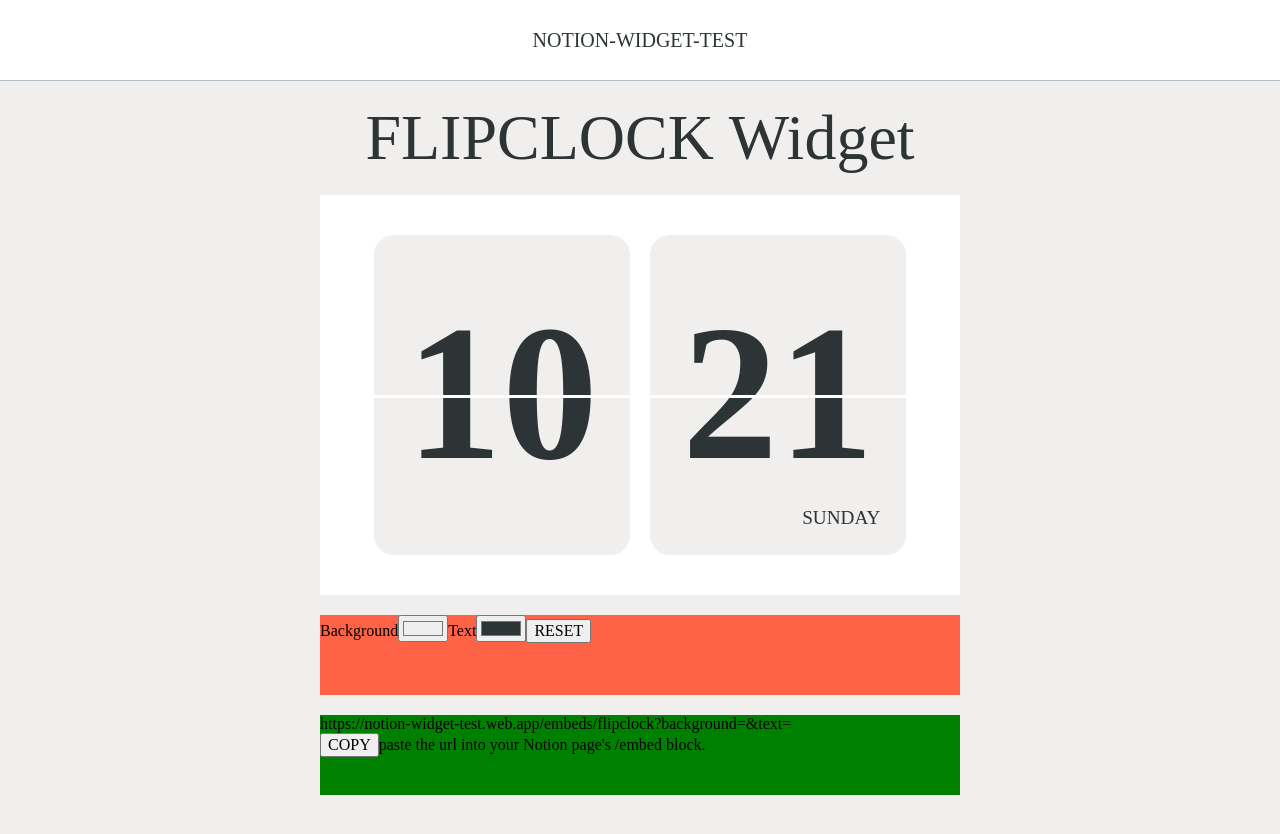
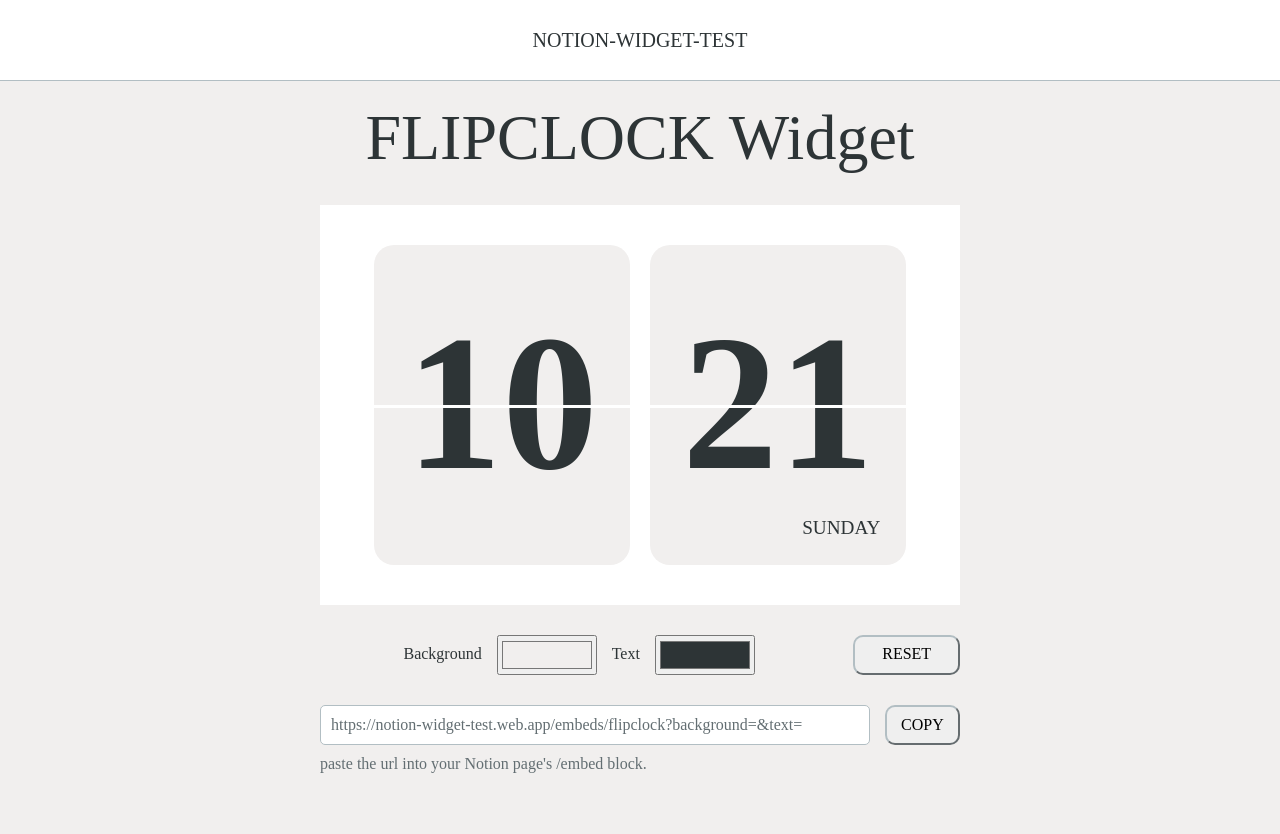
Before and after one commit to ohnas/notion-widget-test, a React (Create React App) app: page /widget/flipclock in a window 1280 px wide. Shown: the top 834 px of the page. Built offline with nearby package versions, Linux system fonts and the light colour scheme.

Commit message:
widget page style

```diff
--- a/src/pages/widget/Widget.js
+++ b/src/pages/widget/Widget.js
@@ -41,8 +41,6 @@ function Widget() {
             console.log('Something went wrong', error);
         })
     }
-    console.log(encodedBackgroundColor);
-    console.log(encodedTextColor);
 
     return(
         <div className={styles.container}>
@@ -60,17 +58,21 @@ function Widget() {
                 }
             </div>
             <div className={styles.color_picker}>
-                <label htmlFor="background">Background</label>
-                <input id="background" type="color" value={backgroundColor} onChange={handleBackgroundColor} />
-                <label htmlFor="text">Text</label>
-                <input id="text" type="color" value={textColor} onChange={handleTextColor} />
+                <div className={styles.color}>
+                    <label htmlFor="background">Background</label>
+                    <input id="background" type="color" value={backgroundColor} onChange={handleBackgroundColor} />
+                    <label htmlFor="text">Text</label>
+                    <input id="text" type="color" value={textColor} onChange={handleTextColor} />
+                </div>
                 <button onClick={handleResetBtn}>RESET</button>
             </div>
             <div className={styles.clipboard}>
-                <div>
+                <div className={styles.url}>
                     <span>{`https://notion-widget-test.web.app/embeds/${widgetName}?background=${encodedBackgroundColor}&text=${encodedTextColor}`}</span>
                 </div>
                 <button onClick={handleData}>COPY</button>
+            </div>
+            <div className={styles.info}>
                 <span>paste the url into your Notion page's /embed block.</span>
             </div>
         </div>
--- a/src/pages/widget/Widget.module.css
+++ b/src/pages/widget/Widget.module.css
@@ -4,7 +4,7 @@
     display: flex;
     flex-direction: column;
     align-items: center;
-    gap: 20px;
+    gap: 30px;
 }
 
 .title {
@@ -27,12 +27,59 @@
 
 .color_picker {
     width: 50vw;
-    height: 10vh;
-    background-color: tomato;
+    display: flex;
+    gap: 15px;
+}
+
+.color {
+    flex-grow: 8;
+    color: var(--main-text-color);
+    display: flex;
+    justify-content: center;
+    align-items: center;
+    gap: 15px;
+}
+
+.color input {
+    width: 100px;
+    height: 40px;
+    cursor: pointer;
+}
+
+.color_picker > button {
+    flex-grow: 2;
+    border-radius: 10px;
+    border-color: var(--main-border-color);
+    cursor: pointer;
 }
 
 .clipboard {
     width: 50vw;
-    height: 10vh;
-    background-color: green;
+    display: flex;
+    gap: 15px;
 }
+
+.url {
+    flex-grow: 8;
+    border: 1px solid;
+    border-color: var(--main-border-color);
+    color: var(--sub-text-color);
+    background-color: #ffffff;
+    padding-left: 10px;
+    padding-top: 10px;
+    padding-bottom: 10px;
+    border-radius: 5px;
+}
+
+.clipboard > button {
+    flex-grow: 2;
+    border-radius: 10px;
+    border-color: var(--main-border-color);
+    cursor: pointer;
+}
+
+.info {
+    width: 50vw;
+    color: var(--sub-text-color);
+    margin-top: -20px;
+}
```
Also changed, not shown: src/assets/images/flipclock.png.
